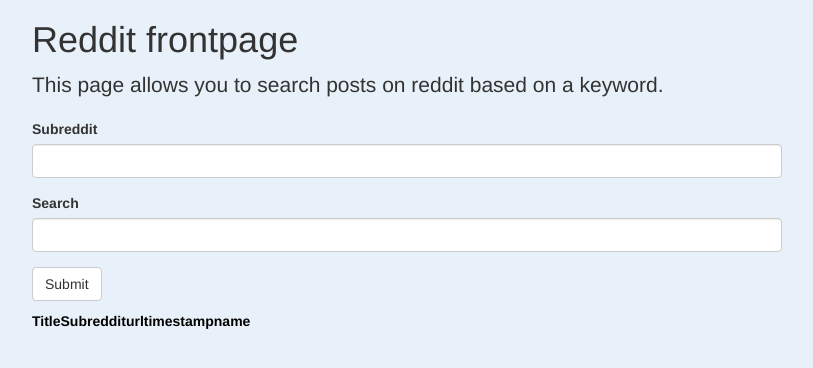
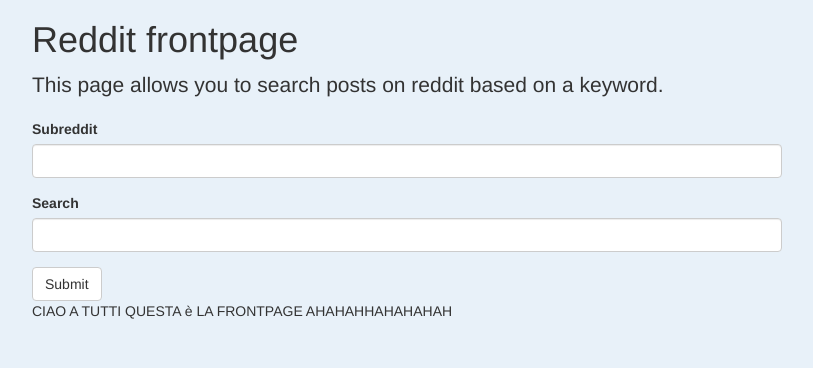
Before and after one commit to ch-pat/aws-reddit, a Flask app: page / in a window 1280 px wide. Shown: the top 368 px of the page, without its empty margins (38-851 px from the left). Run offline with Flask 2, Linux system fonts and the light colour scheme; data that the repository does not hold is empty; some libraries are stand-ins or nearby versions.

Commit message:
streamlit

```diff
--- a/app.py
+++ b/app.py
@@ -31,7 +31,9 @@
     # 'form' is the variable name used in this template: index.html
     form = SearchForm()
     message = ""
+    table_contents = [[]]
     if form.validate_on_submit():
+        frontpage=False
         search = form.search.data
         subreddit = form.subreddit.data
         subreddit = find_subreddit(subreddit)
@@ -41,12 +43,14 @@
             # empty the form field
             form.search.data = ""
             form.subreddit.data = subreddit
+            message = f"{len(table_contents)} results found"
         else:
             message = "No matching subreddit found"
-            table_contents = dynamo.default_query()
     else:
-        table_contents = dynamo.default_query()
+        # implementa qui le statistiche
+        dynamo.get_subreddit_counts()
+        frontpage=True
 
-    return render_template('index.html', form=form, table_contents=table_contents, message=message)
+    return render_template('index.html', form=form, table_contents=table_contents, message=message, frontpage=frontpage)
 
 app.run(debug=True)
--- a/dynamo.py
+++ b/dynamo.py
@@ -83,6 +83,25 @@
         results += [row]
     return results
 
+
+def get_subreddit_counts():
+    if os.path.isfile('subreddit_counts'):
+        with open('subreddit_counts', 'r', encoding='utf-8') as f:
+            results = f.readlines()
+
+        return [r[:-1] for r in results]
+
+    subredditss = subreddits()
+    i = 0
+    sub_counts = []
+    for subreddit in subredditss:
+        i += 1
+        print(i)
+        results = query_table_by_title('', subreddit)
+        sub_counts += [f"{subreddit} {len(results)}\n"]
+    with open('subreddit_counts', 'w+', encoding='utf-8') as f:
+        f.writelines(sub_counts)
+
 def subreddits() -> list:
     if os.path.isfile('subreddits'):
         with open('subreddits', 'r', encoding='utf-8') as f:
--- a/requirements.txt
+++ b/requirements.txt
@@ -13,9 +13,12 @@
 Jinja2==3.0.1
 jmespath==0.10.0
 MarkupSafe==2.0.1
+numpy==1.20.3
+pandas==1.2.4
 praw==7.2.0
 prawcore==2.0.0
 python-dateutil==2.8.1
+pytz==2021.1
 requests==2.25.1
 s3transfer==0.4.2
 six==1.16.0
--- a/templates/index.html
+++ b/templates/index.html
@@ -26,8 +26,10 @@
 
       {{ wtf.quick_form(form) }}
 
+      {% if frontpage==False %}
         <p class="pt-5"><strong>
-        <table>
+          <table class="table">
+            <thead>
               <!-- Table headers -->
               <tr style="color: rgb(0, 0, 0); ">
                   <th>Title</th>
@@ -36,7 +38,8 @@
                   <th>timestamp</th>
                   <th>name</th>
               </tr>
-
+            </thead>
+            <tbody>
               <!-- For loop logic of jinja template -->
               {{message}}
               {%for row in table_contents%}
@@ -48,8 +51,14 @@
               </tr>
 
               {%endfor%}
+            </tbody>
+          </table>
+        {% endif %}
 
-        </table>
+        {% if frontpage==True %}
+        <!-- Metti qua tutta la roba delle statistiche -->
+          CIAO A TUTTI QUESTA è LA FRONTPAGE AHAHAHHAHAHAHAH
+        {% endif %}
 
       </strong></p>
 
```
Lines whose indentation alone changed are shown as unchanged.
